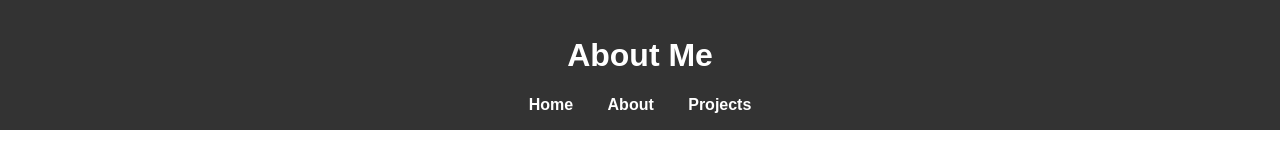
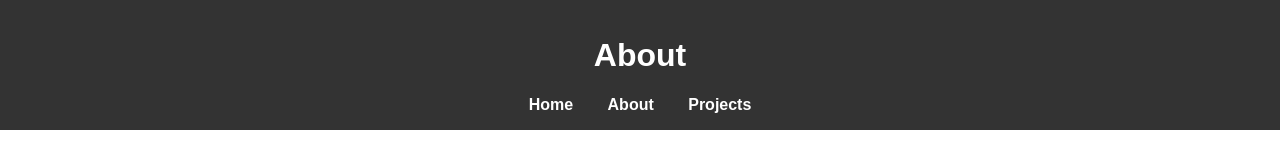
Before and after one commit to snehiyer/snehaiyer, a plain HTML site: page about.html in a window 1280 px wide. Shown: the top 160 px of the page. Drawn offline with Linux system fonts and the light colour scheme.

Commit message:
Update about.html

```diff
--- a/about.html
+++ b/about.html
@@ -2,7 +2,7 @@
 <html lang="en">
   <head>
     <meta charset="UTF-8" />
-    <title>About Me</title>
+    <title>About</title>
     <style>
       body {
         font-family: Arial, sans-serif;
@@ -31,7 +31,7 @@
   </head>
   <body>
     <header>
-      <h1>About Me</h1>
+      <h1>About</h1>
       <nav>
         <a href="index.html">Home</a>
         <a href="about.html">About</a>
```
